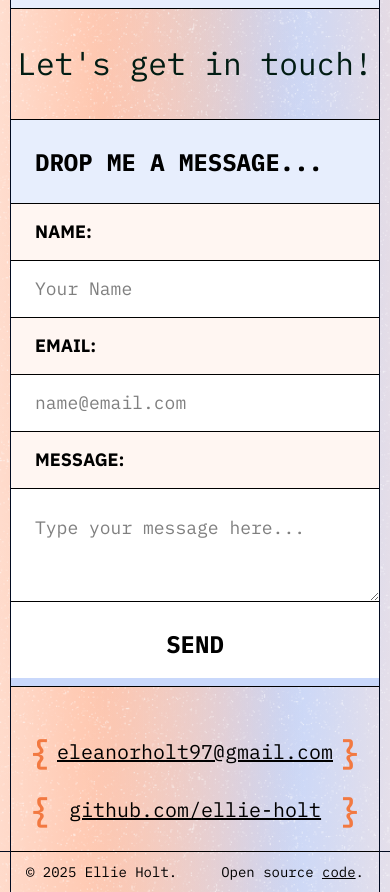
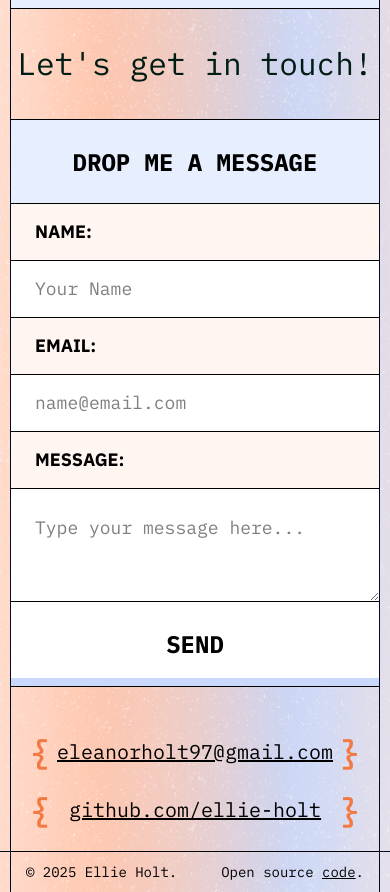
Before and after one commit to ellie-holt/portfolio, a Svelte app: page / in a window 390 px wide. Shown: the part 4820-5712 px from the top of the page. Built offline with nearby package versions, Linux system fonts and the light colour scheme.

Commit message:
Form stlyign

```diff
--- a/src/components/Contact.svelte
+++ b/src/components/Contact.svelte
@@ -26,8 +26,12 @@
     <div
       class="bg-azure-100 px-[1px] xs:h-form h-[calc(var(--spacing-form)_*_1.5)] shadow-border items-center"
     >
-      <div class="w-full h-full shadow-border flex items-center">
-        <h4 class="px-6 xs:text-2xl text-2xl">Drop me a message...</h4>
+      <div
+        class="w-full h-full shadow-border flex justify-center 3xs:justify-start items-center"
+      >
+        <h4 class="px-6 xs:text-2xl text-2xl">
+          Drop me a message<span class="hidden 3xs:inline">...</span>
+        </h4>
       </div>
     </div>
 
```
